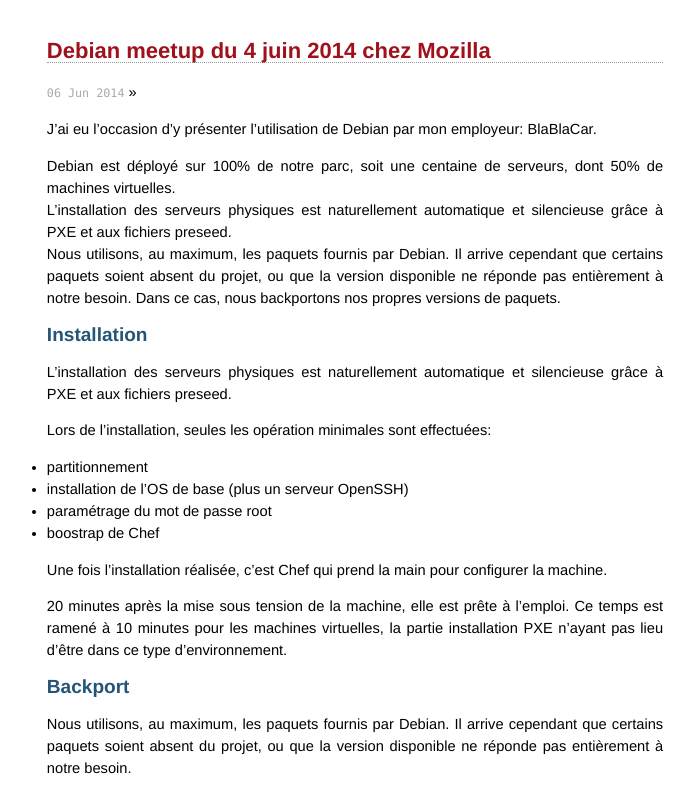
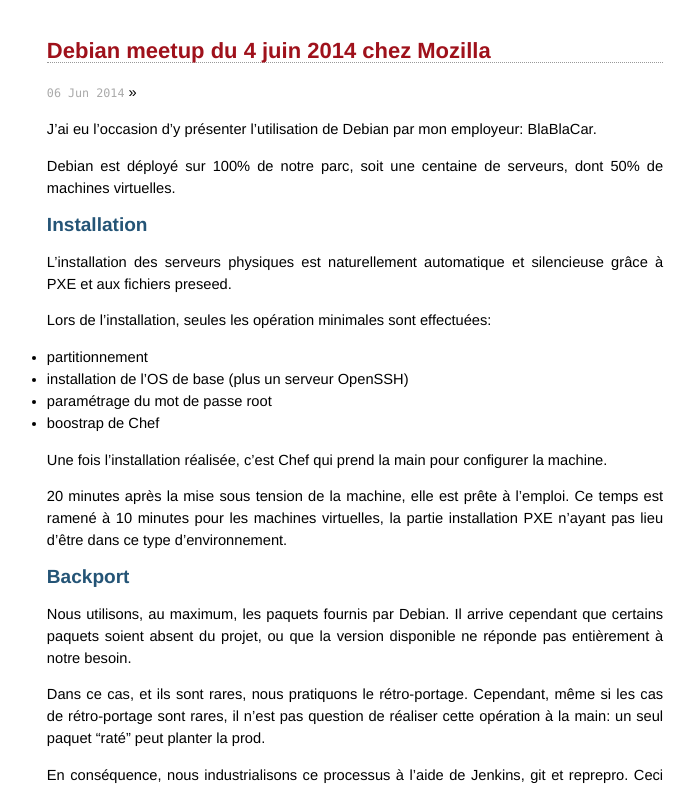
Before and after one commit to jbfavre/jbfavre.org, a Jekyll site: the page built from _posts/2014-06-06-debian-meetup-mozilla.md, in a window 1280 px wide and 900 px high, cut to the strip 112-900 px from the top of the window. Shown: the whole strip, without its empty margins (285-980 px from the left). Built offline with Jekyll 4.4.1, drawn with Linux system fonts in a browser that asks for light colours.

Commit message:
Post update

```diff
--- a/_posts/2014-06-06-debian-meetup-mozilla.md
+++ b/_posts/2014-06-06-debian-meetup-mozilla.md
@@ -6,8 +6,6 @@
 J'ai eu l'occasion d'y présenter l'utilisation de Debian par mon employeur: BlaBlaCar.
 
 Debian est déployé sur 100% de notre parc, soit une centaine de serveurs, dont 50% de machines virtuelles.
-L'installation des serveurs physiques est naturellement automatique et silencieuse grâce à PXE et aux fichiers preseed.
-Nous utilisons, au maximum, les paquets fournis par Debian. Il arrive cependant que certains paquets soient absent du projet, ou que la version disponible ne réponde pas entièrement à notre besoin. Dans ce cas, nous backportons nos propres versions de paquets.
 
 <!-- -->
 
```
Also changed, not shown: _posts/2014-06-30-PSES2014-ELK-elasticsearch-logstash-kibana.md (+2 -2 lines).
